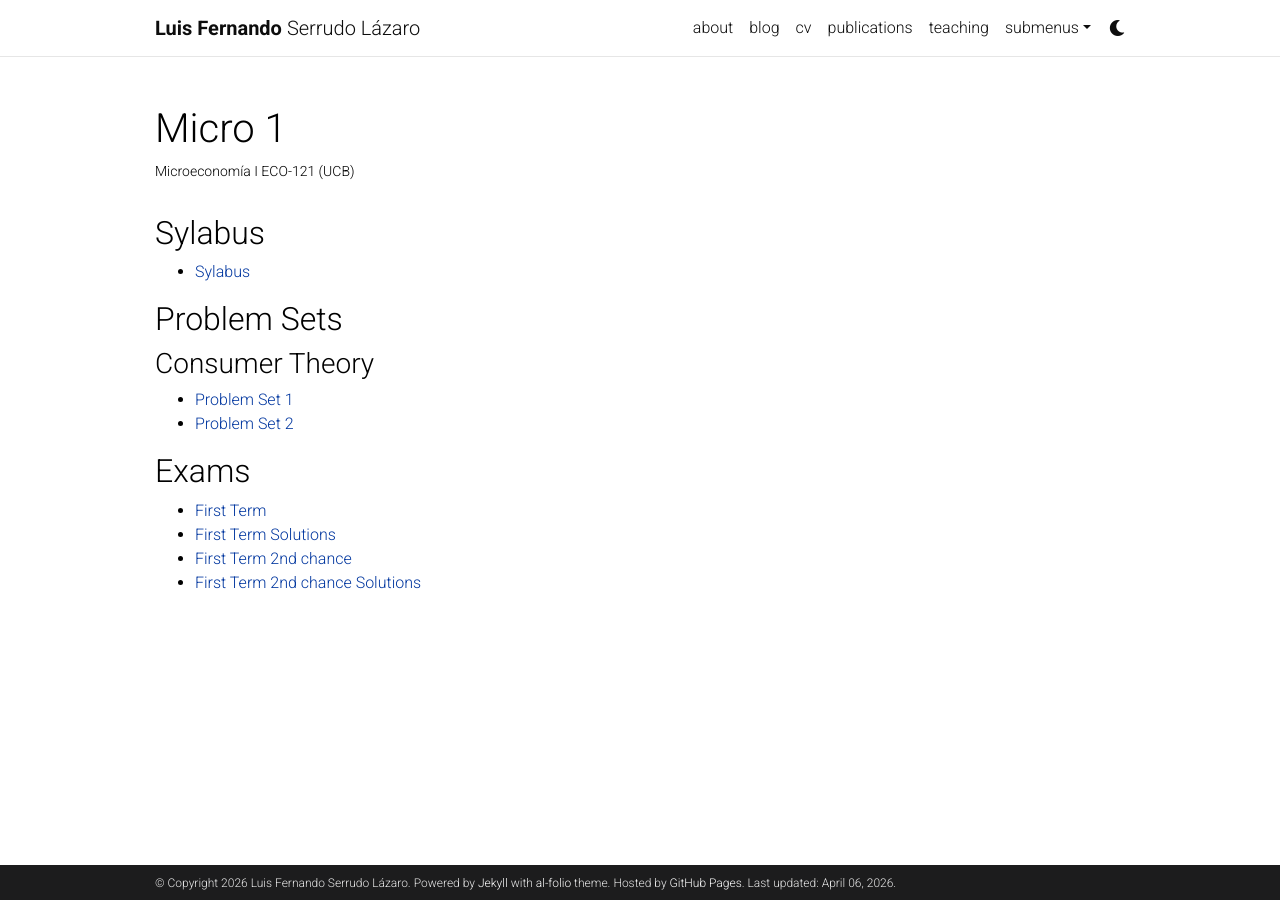
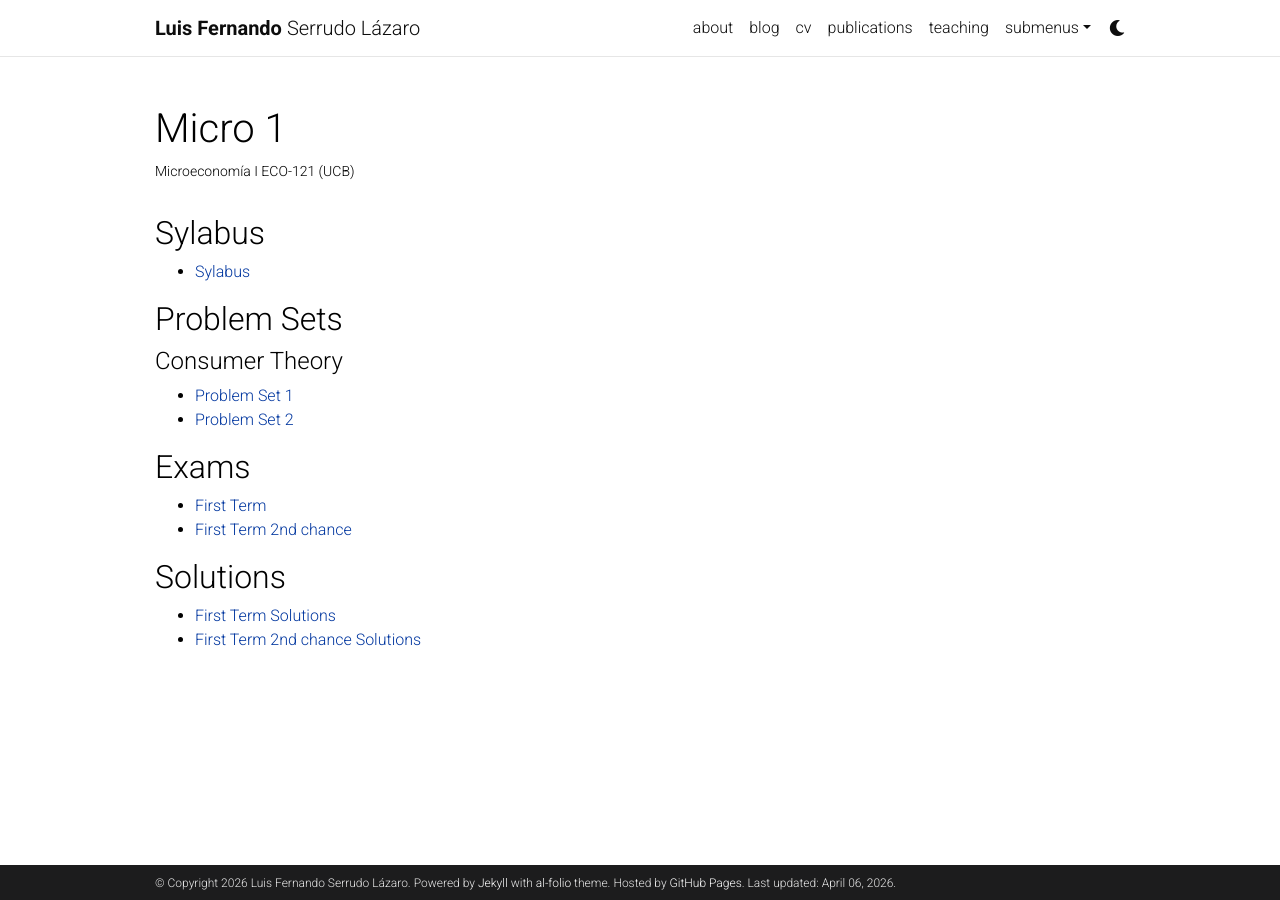
Before and after one commit to lserrudo/lserrudo.github.io, a Jekyll site: the page built from _projects/Microeconomics1.md, in a window 1280 px wide. Built offline with Jekyll 4.4.1, drawn with Linux system fonts in a browser that asks for light colours; comment, search, counter and statistics services are not loaded; a style sheet for code colours, icons or effects is not loaded.

Commit message:
Update Microeconomics1.md with solutions section
Added solutions section and moved First Term Solutions.

```diff
--- a/_projects/Microeconomics1.md
+++ b/_projects/Microeconomics1.md
@@ -11,12 +11,14 @@ category: teaching
 - [Sylabus](/assets/pdf/MicroI-2026.pdf)
 
 ## Problem Sets
-### Consumer Theory
+#### Consumer Theory
 - [Problem Set 1](/assets/pdf/Consumer_PS1.pdf)
 - [Problem Set 2](/assets/pdf/Consumer_PS2.pdf)
 
 ## Exams
 - [First Term](/assets/pdf/ExamI.pdf)
+- [First Term 2nd chance](/assets/pdf/ExamI_rec.pdf)
+
+## Solutions
 - [First Term Solutions](/assets/pdf/ExamI_Sol.pdf)
-- [First Term 2nd chance](/assets/pdf/ExamI_rec.pdf)
 - [First Term 2nd chance Solutions](/assets/pdf/ExamI_rec_sol.pdf)
```
